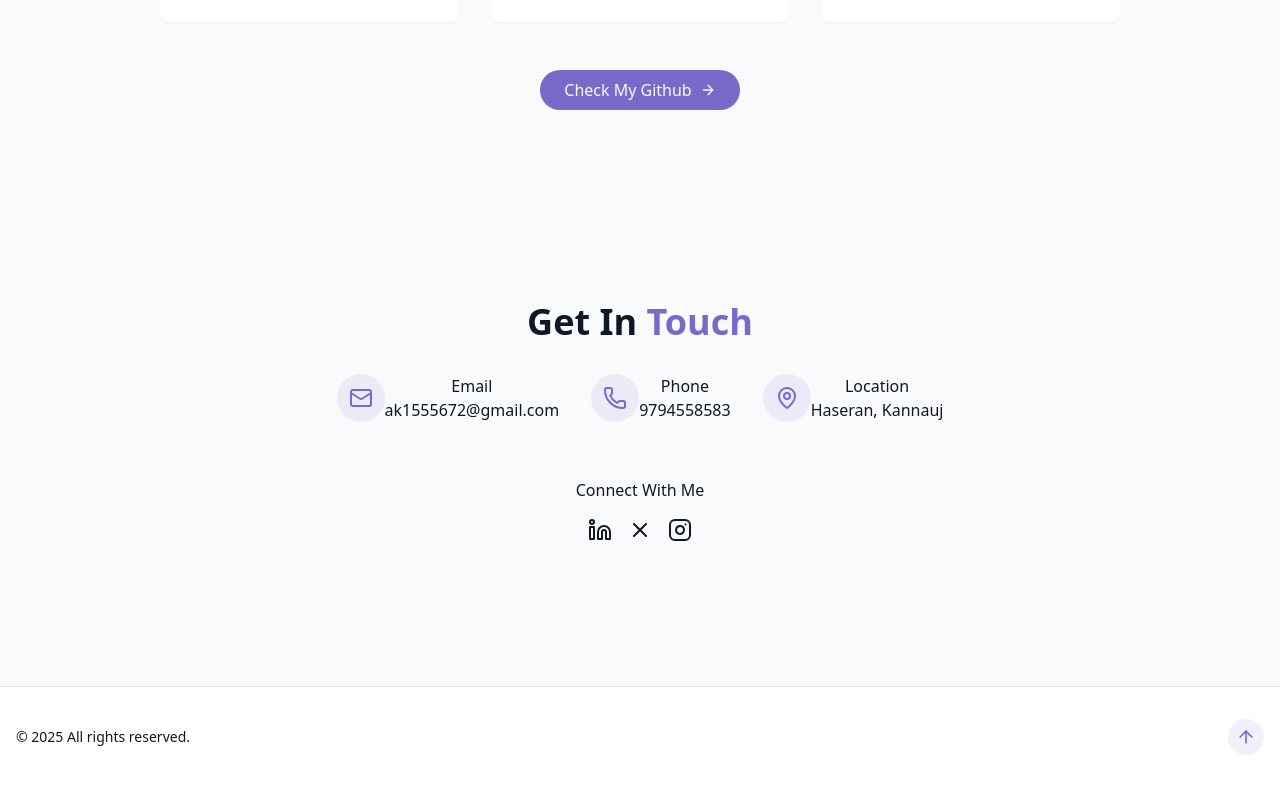
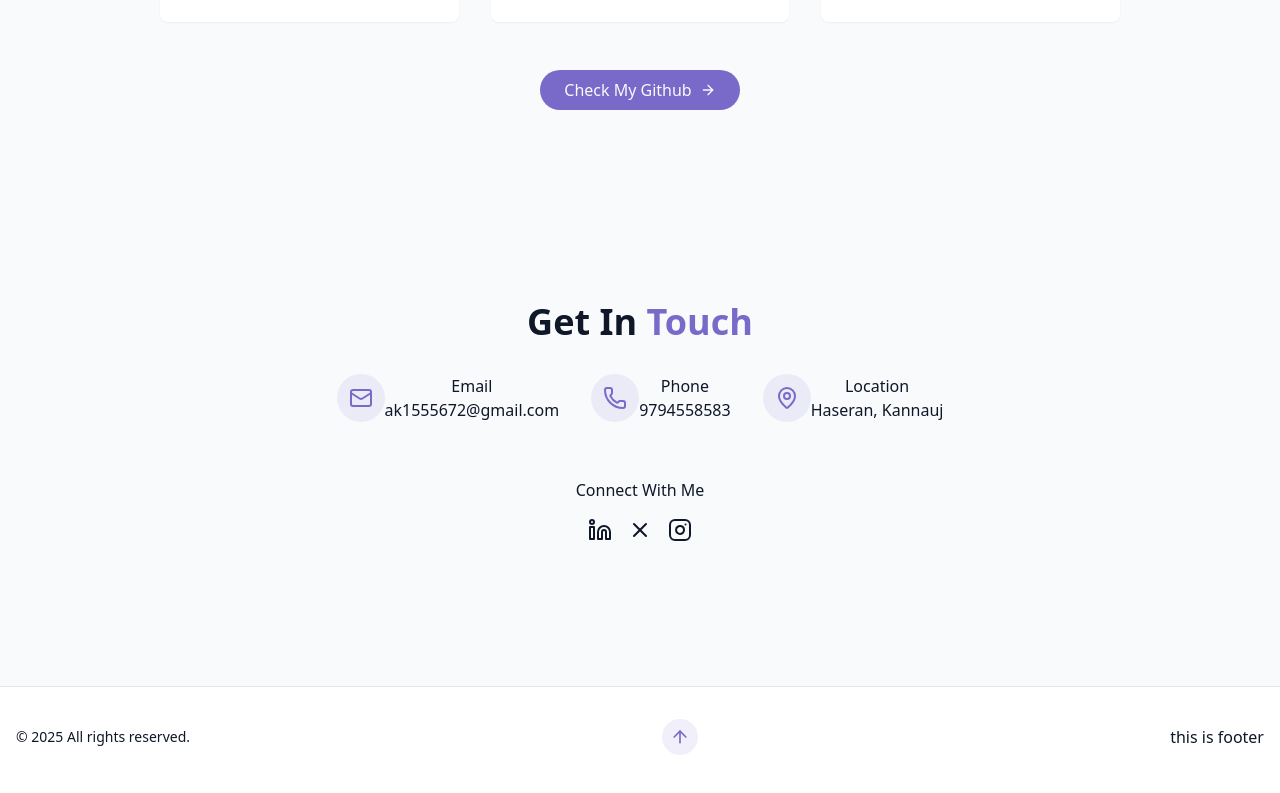
Before and after one commit to Avneesh-k/PortFolio, a React (Vite) app: page / in a window 1280 px wide. Shown: the part 3132-3925 px from the top of the page. Built offline with nearby package versions, Linux system fonts and the light colour scheme.

Commit message:
Added new content to portfolio

```diff
--- a/src/components/Footer.jsx
+++ b/src/components/Footer.jsx
@@ -14,6 +14,7 @@ export const Footer = () => {
       >
         <ArrowUp size={20} />
       </a>
+      <h3>this is footer</h3>
     </footer>
   );
 };
```
